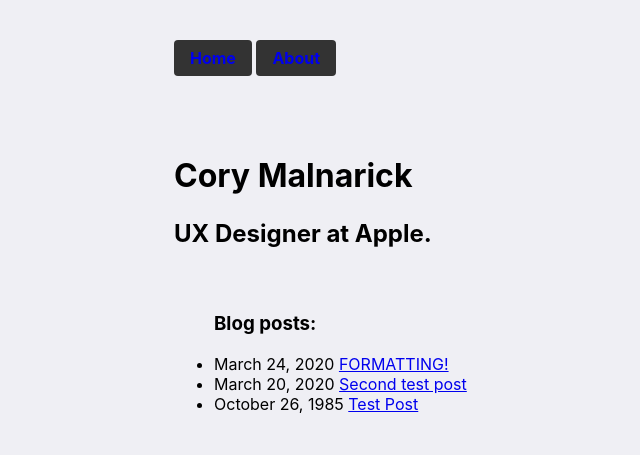
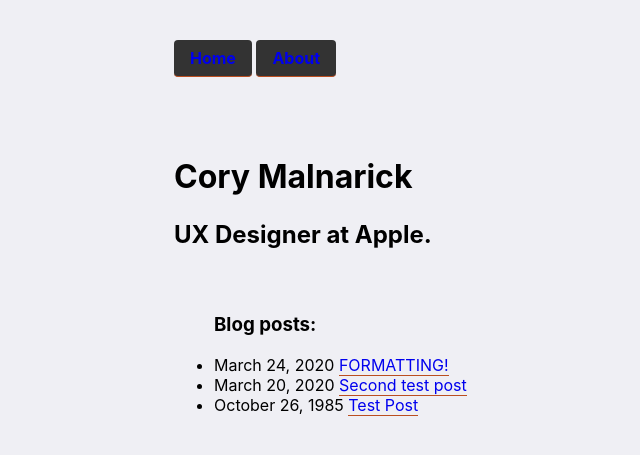
Before and after one commit to foundmonster/foundmonster.github.io, a Jekyll site: the page built from index.html, in a window 1280 px wide. Shown: the top 455 px of the page, without its empty margins (242-882 px from the left). Built offline with Jekyll 4.4.1, drawn with Linux system fonts in a browser that asks for light colours.

Commit message:
fixing links

```diff
--- a/_sass/main.scss
+++ b/_sass/main.scss
@@ -12,11 +12,12 @@ h1, h2, h3, h4, h5, h6 {
         }
 
 a:link {
-  border-bottom: #bb4e20;
+	text-decoration: none;
+	border-bottom: 1px solid #bb4e20;
 }
 
 a:visited {
-  color: #bb4e20;
+  text-decoration: none;
 }
 
 a:active {
```
